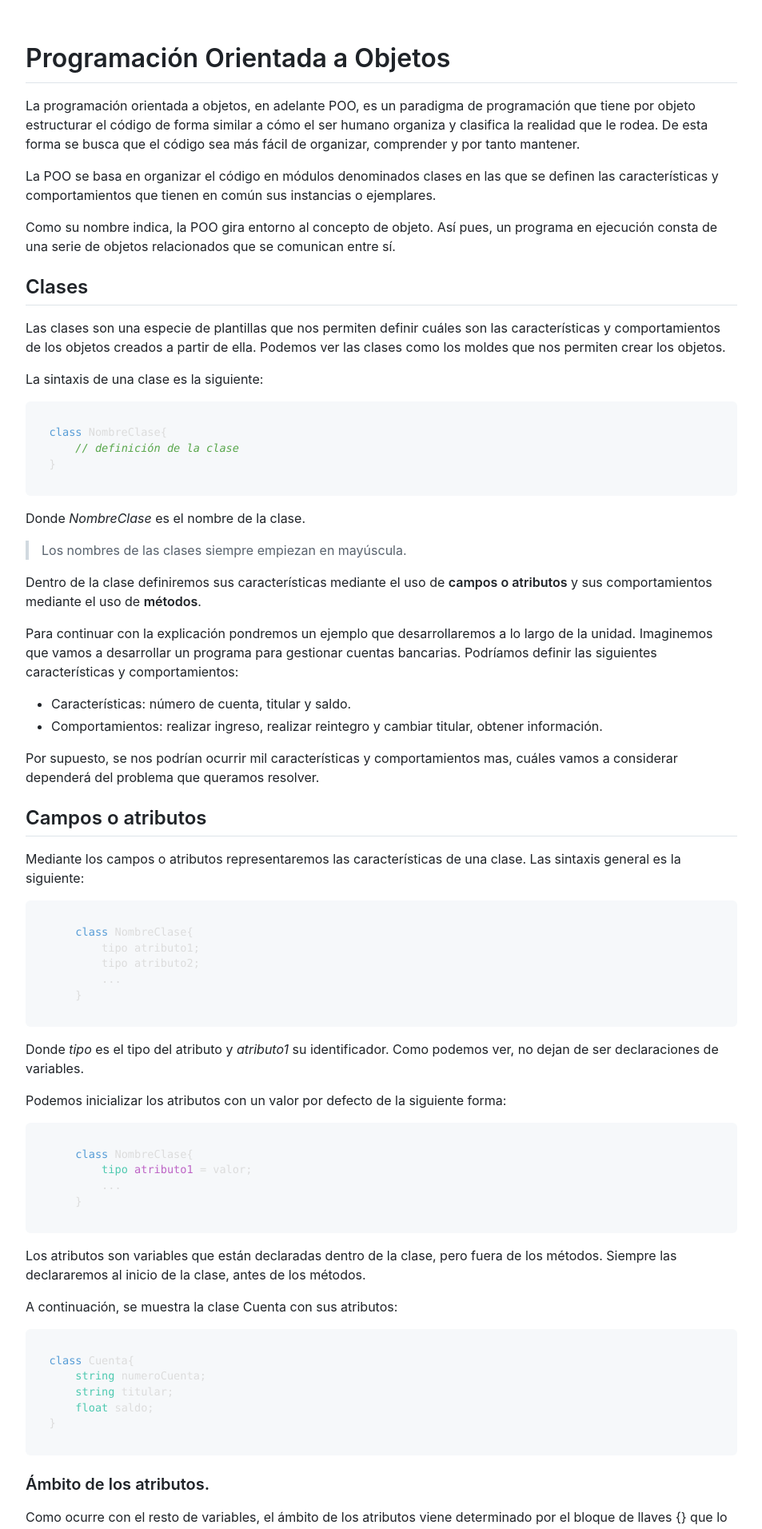
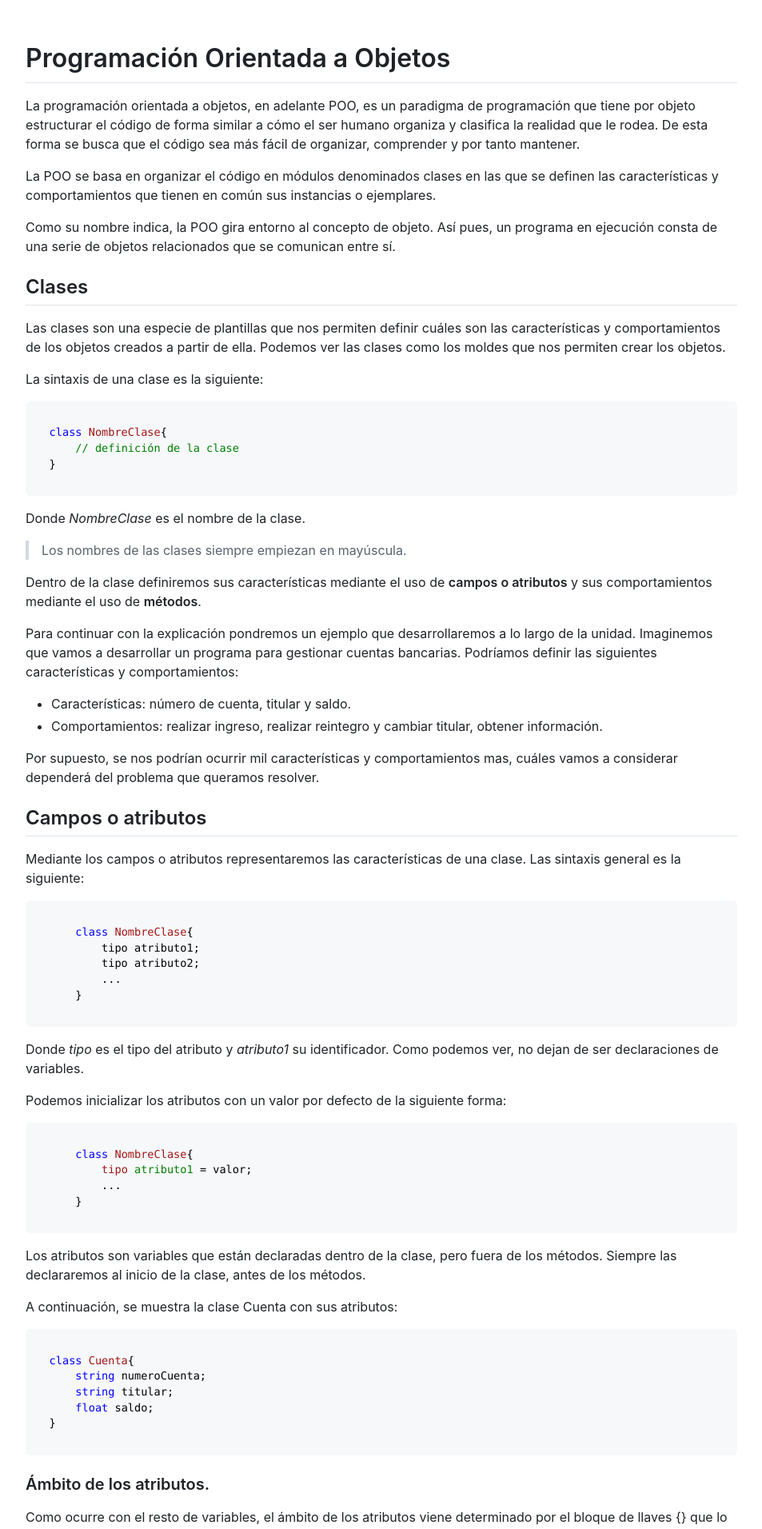
Before and after one commit to jgarcia-gh/jgarcia-gh.github.io, a Jekyll site: the page built from csharp/poo/index.md, in a window 1280 px wide. Shown: the top 1912 px of the page at 80% size, without its empty margins (163-1116 px from the left). Built offline with Jekyll 4.4.1, drawn with Linux system fonts in a browser that asks for light colours; nearby versions of some CDN libraries.

Commit message:
Ahora sí, estilos

```diff
--- a/_layouts/unit.html
+++ b/_layouts/unit.html
@@ -6,7 +6,7 @@
     <!--<link rel="stylesheet" href="{{ "/assets/css/style.css?v=" | append: site.github.build_revision | relative_url }}">-->
     <!--<link href="https://unpkg.com/@primer/css@^16.0.0/dist/primer.css" rel="stylesheet" />-->
     <link href="https://cdnjs.cloudflare.com/ajax/libs/github-markdown-css/5.0.0/github-markdown-light.css" rel="stylesheet" />
-    <link rel="stylesheet" href="https://cdnjs.cloudflare.com/ajax/libs/highlight.js/11.3.1/styles/vs2015.min.css">
+    <link rel="stylesheet" href="https://cdnjs.cloudflare.com/ajax/libs/highlight.js/11.3.1/styles/vs.min.css">
     <script src="https://cdnjs.cloudflare.com/ajax/libs/highlight.js/11.3.1/highlight.min.js"></script>
     <script>hljs.highlightAll();</script>
     <style>
```
